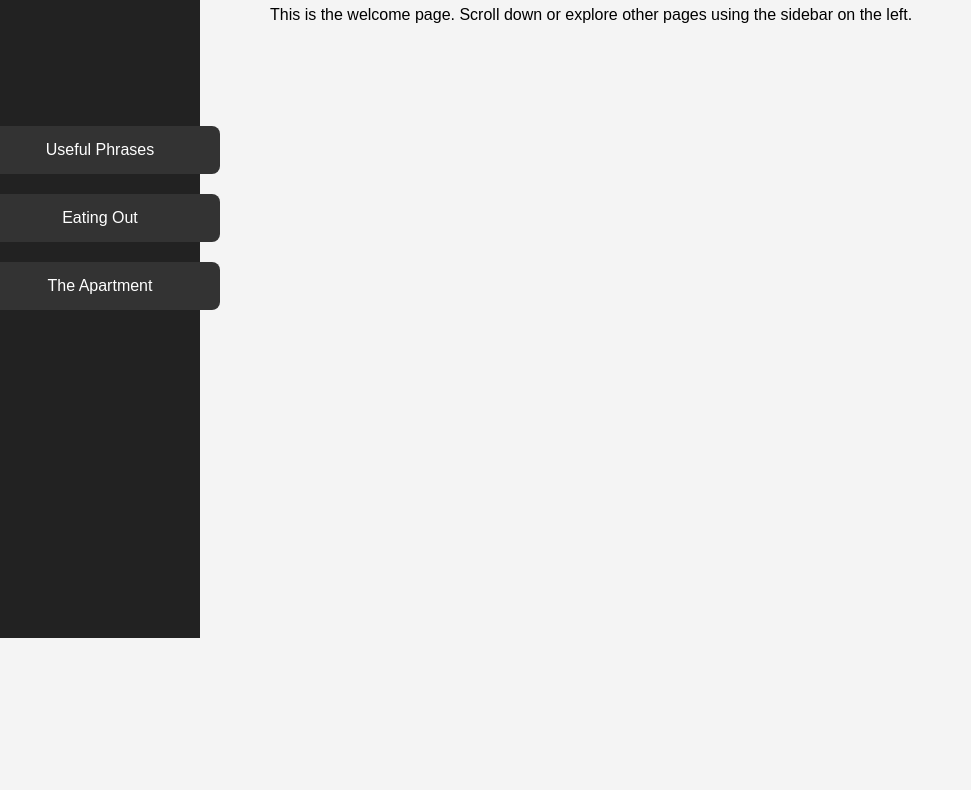
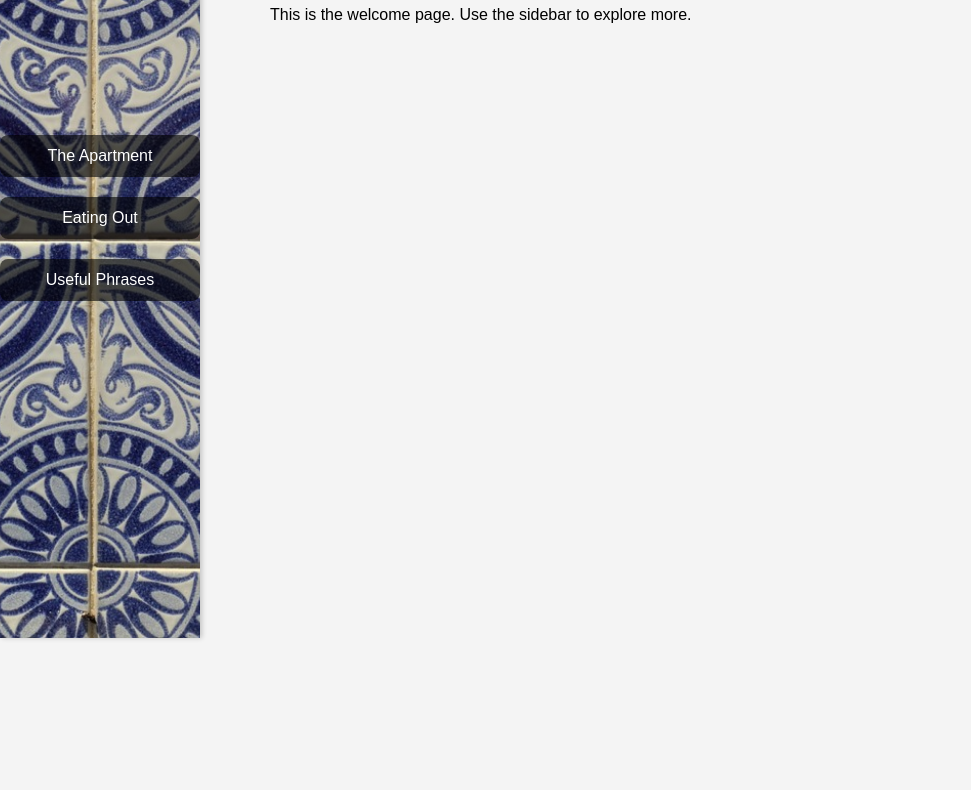
Before and after one commit to Sammy6131/Del.Mar.Marina, a plain HTML site: page welcome.html in a window 1280 px wide. Shown: the part 202-992 px from the top of the page, without its empty margins (0-971 px from the left). After the commit the page ends 800 px from the top, so only its background shows below. Drawn offline with Linux system fonts and the light colour scheme.

Commit message:
Update welcome.html

```diff
--- a/welcome.html
+++ b/welcome.html
@@ -10,38 +10,39 @@
       background-color: #f4f4f4;
     }
 
-    /* Sidebar container */
     .sidebar {
       position: fixed;
       top: 0;
       left: 0;
       width: 200px;
       height: 100%;
-      background-color: #222;
+      background: url('tile.jpg') no-repeat center center;
+      background-size: cover;
       display: flex;
       flex-direction: column;
       justify-content: center;
       align-items: center;
       padding: 20px 0;
+      box-shadow: 2px 0 5px rgba(0,0,0,0.2);
     }
 
     .sidebar a {
+      display: block;
       color: white;
       text-decoration: none;
-      padding: 15px 20px;
-      width: 100%;
+      background-color: rgba(0, 0, 0, 0.6);
+      padding: 12px 20px;
+      width: 80%;
       text-align: center;
       margin: 10px 0;
-      background-color: #333;
       border-radius: 8px;
       transition: background-color 0.3s;
     }
 
     .sidebar a:hover {
-      background-color: #444;
+      background-color: rgba(255, 255, 255, 0.2);
     }
 
-    /* Main content */
     .content {
       margin-left: 220px;
       padding: 50px;
@@ -55,18 +56,15 @@
 </head>
 <body>
 
-  <!-- Sidebar navigation -->
   <div class="sidebar">
+    <a href="apartment.html">The Apartment</a>
+    <a href="eating.html">Eating Out</a>
     <a href="phrases.html">Useful Phrases</a>
-    <a href="eating.html">Eating Out</a>
-    <a href="apartment.html">The Apartment</a>
   </div>
 
-  <!-- Main content -->
   <div class="content">
     <h1>WELCOME</h1>
-    <p>This is the welcome page. Scroll down or explore other pages using the sidebar on the left.</p>
-    <p style="margin-top: 800px;">This text is just to show scrolling works — sidebar stays in place!</p>
+    <p>This is the welcome page. Use the sidebar to explore more.</p>
   </div>
 
 </body>
```
